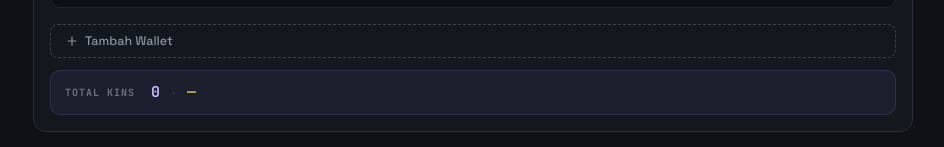
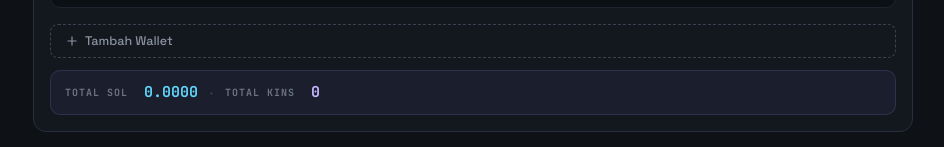
Before and after one commit to BUILDPROJECT222/cycle-ledger, a React (Vite) app: page / in a window 1280 px wide. Shown: the part 709-856 px from the top of the page, without its empty margins (167-1111 px from the left). Built offline with nearby package versions, Linux system fonts and the light colour scheme.

Commit message:
feat: show total SOL and total KINS in wallet panel footer

```diff
--- a/src/ProfitTracker.jsx
+++ b/src/ProfitTracker.jsx
@@ -294,6 +294,7 @@ export default function ProfitTracker() {
 
   /* ---------- wallet totals ---------- */
   const totalKins    = wallets.reduce((s, w) => s + (w.kinsBalance || 0), 0);
+  const totalSol     = wallets.reduce((s, w) => s + (w.solBalance  || 0), 0);
   const totalKinsUSD = kinsPrice != null ? totalKins * kinsPrice : null;
   const kintaraTotalUSD = kintaraPreview.reduce((s, e) => s + Number(e.amount), 0);
 
@@ -465,10 +466,17 @@ export default function ProfitTracker() {
 
               {/* Total row */}
               <div style={S.walletTotal}>
+                <span style={S.walletTotalLabel}>TOTAL SOL</span>
+                <span style={{ ...S.walletTotalKins, color: "#60d5fa" }}>{totalSol.toFixed(4)}</span>
+                <span style={S.walletTotalSep}>·</span>
                 <span style={S.walletTotalLabel}>TOTAL KINS</span>
                 <span style={S.walletTotalKins}>{fmtKins(totalKins)}</span>
-                <span style={S.walletTotalSep}>·</span>
-                <span style={S.walletTotalUSD}>{totalKinsUSD != null ? fmtUSD(totalKinsUSD) : "—"}</span>
+                {totalKinsUSD != null && (
+                  <>
+                    <span style={S.walletTotalSep}>·</span>
+                    <span style={S.walletTotalUSD}>{fmtUSD(totalKinsUSD)}</span>
+                  </>
+                )}
               </div>
             </div>
           )}
```
